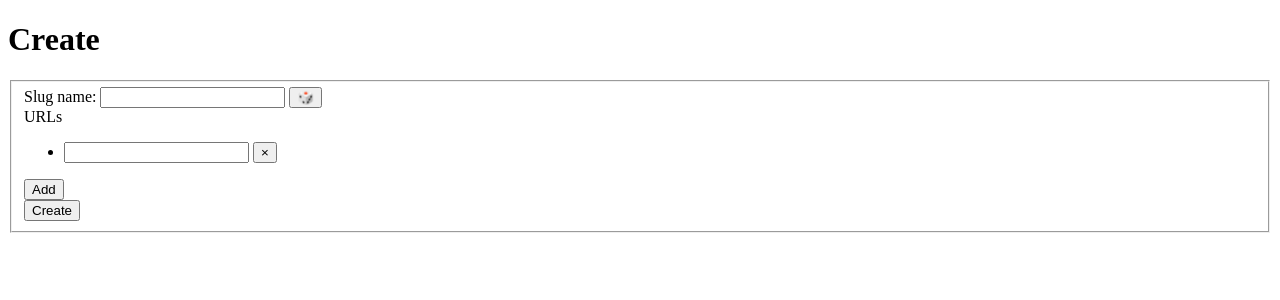
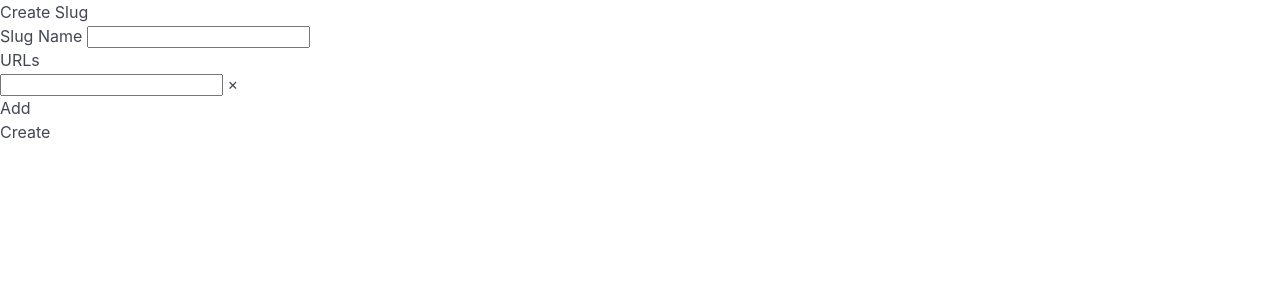
Before and after one commit to hyperz111/tryurl, a SvelteKit app: page /create in a window 1280 px wide. Shown: the top 300 px of the page. Built offline with nearby package versions, Linux system fonts and the light colour scheme.

Commit message:
refactor: move all external form layout to internal & add bulma

```diff
--- a/package.json
+++ b/package.json
@@ -12,7 +12,9 @@
 		"preview": "vite preview"
 	},
 	"dependencies": {
-		"nanoid": "^5.1.11"
+		"bulma": "^1.0.4",
+		"nanoid": "^5.1.11",
+		"svelte": "^5.55.2"
 	},
 	"devDependencies": {
 		"@hyperz111/prettier-config": "^1.1.0",
@@ -20,7 +22,6 @@
 		"@sveltejs/kit": "^2.57.0",
 		"@sveltejs/vite-plugin-svelte": "^7.0.0",
 		"prettier": "^3.8.3",
-		"svelte": "^5.55.2",
 		"vite": "^8.0.7"
 	}
 }
--- a/src/lib/EditUrlForm.svelte
+++ b/src/lib/EditUrlForm.svelte
@@ -1,5 +1,7 @@
 <script>
 	let {
+		isCreate,
+		slug = "",
 		urls = $bindable([]),
 		submitButtonText,
 
@@ -20,18 +22,21 @@
 	};
 </script>
 
-<form method="POST">
-	<fieldset>
-		{@render header?.()}
+<form method="POST" class="">
+	<fieldset class="">
+		<div class="">
+			<label for="slug">Slug Name</label>
+			<input type="text" name="slug" value={slug} class="" {...{ [isCreate ? "required" : "readonly"]: true }} />
+		</div>
 
 		<div>
 			<label>URLs</label>
 
 			<ul>
 				{#each urls as _, index}
-					<li>
-						<input type="url" bind:value={urls[index]} required />
-						<button type="button" onclick={() => remove(index)}>×</button>
+					<li class="">
+						<input type="url" class="" bind:value={urls[index]} required />
+						<button type="button" class="" onclick={() => remove(index)}>×</button>
 					</li>
 				{/each}
 			</ul>
@@ -41,8 +46,7 @@
 		</div>
 
 		<div>
-			<button type="submit">{submitButtonText}</button>
-			{@render footer?.()}
+			<button type="submit">{isCreate ? "Create" : "Save"}</button>
 		</div>
 	</fieldset>
 </form>
--- a/src/lib/database.js
+++ b/src/lib/database.js
@@ -1,6 +1,6 @@
 import { getStore } from "$lib/storage/index.js";
 import { nanoid } from "nanoid";
-import { CACHE_TTL } from "$lib/contants.js";
+import { CACHE_TTL } from "$lib/constants.js";
 
 const slugs = getStore("slug");
 const tokens = getStore("token");
--- a/src/routes/+layout.svelte
+++ b/src/routes/+layout.svelte
@@ -1,4 +1,5 @@
 <script>
+	import "bulma/css/bulma.css";
 	import favicon from "$lib/assets/favicon.svg";
 
 	let { children } = $props();
@@ -8,4 +9,6 @@
 	<link rel="icon" href={favicon} />
 </svelte:head>
 
-{@render children()}
+<main class="">
+	{@render children()}
+</main>
--- a/src/routes/create/+page.svelte
+++ b/src/routes/create/+page.svelte
@@ -1,26 +1,14 @@
 <script>
 	import EditUrlForm from "$lib/EditUrlForm.svelte";
-	import { nanoid } from "nanoid";
 
 	let { form } = $props();
 
 	let urls = $state([""]);
-	let slug = $state("");
 </script>
 
-<h1>Create</h1>
+<h1>Create Slug</h1>
 
-<EditUrlForm submitButtonText="Create" bind:urls>
-	{#snippet header()}
-		<div>
-			<label for="slug">Slug name:</label>
-			<span>
-				<input type="text" name="slug" bind:value={slug} required />
-				<button type="button" onclick={() => (slug = nanoid(12))}>🎲</button>
-			</span>
-		</div>
-	{/snippet}
-</EditUrlForm>
+<EditUrlForm isCreate={true} bind:urls />
 
 {#if form}
 	{#if form.success}
```
Also changed, not shown: src/routes/edit/[token]/+page.svelte (+1 -8 lines), 1 other file (tests, documents, lock files or other folders).
